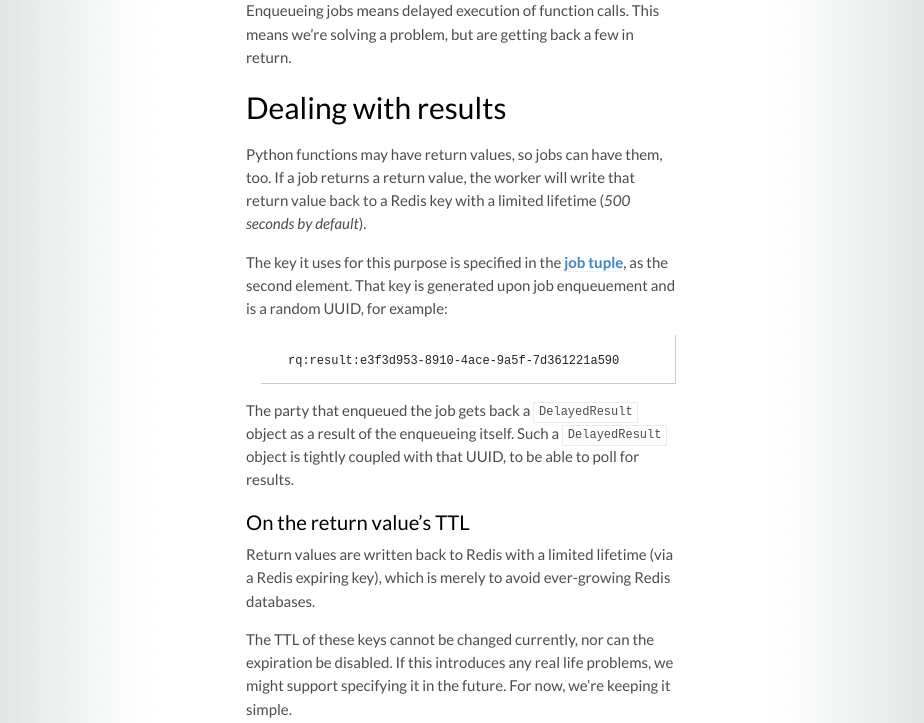
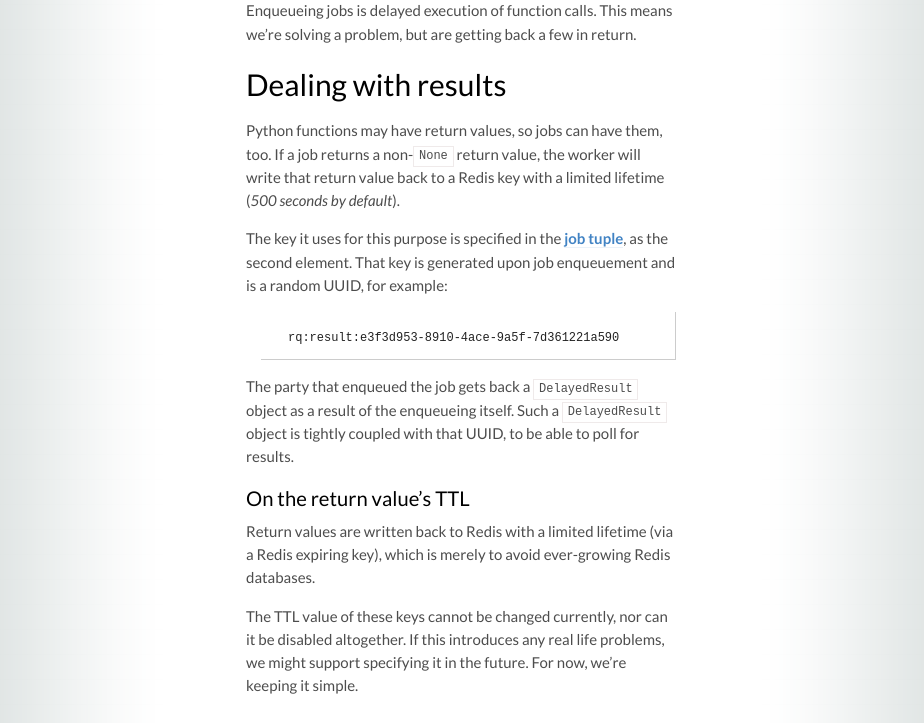
Before and after one commit to rq/rq, a Jekyll site: the page built from docs/results.md, in a window 1280 px wide and 1400 px high. Shown: the part 320-1043 px from the top of the window, without its empty margins (179-1103 px from the left). Built offline with Jekyll 4.4.1, drawn with Linux system fonts in a browser that asks for light colours; some web fonts are replaced; Markdown is read by kramdown in place of the engine named in the settings; some of the changed text lies outside the part shown.

Commit message:
Moar doc changes.

```diff
--- a/docs/results.md
+++ b/docs/results.md
@@ -3,15 +3,15 @@ title: "RQ: Documentation"
 layout: docs
 ---
 
-Enqueueing jobs means delayed execution of function calls.  This means we're
+Enqueueing jobs is delayed execution of function calls.  This means we're
 solving a problem, but are getting back a few in return.
 
 
 ## Dealing with results
 
 Python functions may have return values, so jobs can have them, too.  If a job
-returns a return value, the worker will write that return value back to a Redis
-key with a limited lifetime (_500 seconds by default_).
+returns a non-`None` return value, the worker will write that return value back
+to a Redis key with a limited lifetime (_500 seconds by default_).
 
 The key it uses for this purpose is specified in the
 <a href="{{site.baseurl}}docs/internals/#job-tuple">job tuple</a>, as the
@@ -30,8 +30,8 @@ with that UUID, to be able to poll for results.
 Return values are written back to Redis with a limited lifetime (via a Redis
 expiring key), which is merely to avoid ever-growing Redis databases.
 
-The TTL of these keys cannot be changed currently, nor can the expiration be
-disabled.  If this introduces any real life problems, we might support
+The TTL value of these keys cannot be changed currently, nor can it be disabled
+altogether.  If this introduces any real life problems, we might support
 specifying it in the future.  For now, we're keeping it simple.
 
 
```
Also changed, not shown: other parts of docs/results.md (+7 -6 lines).
